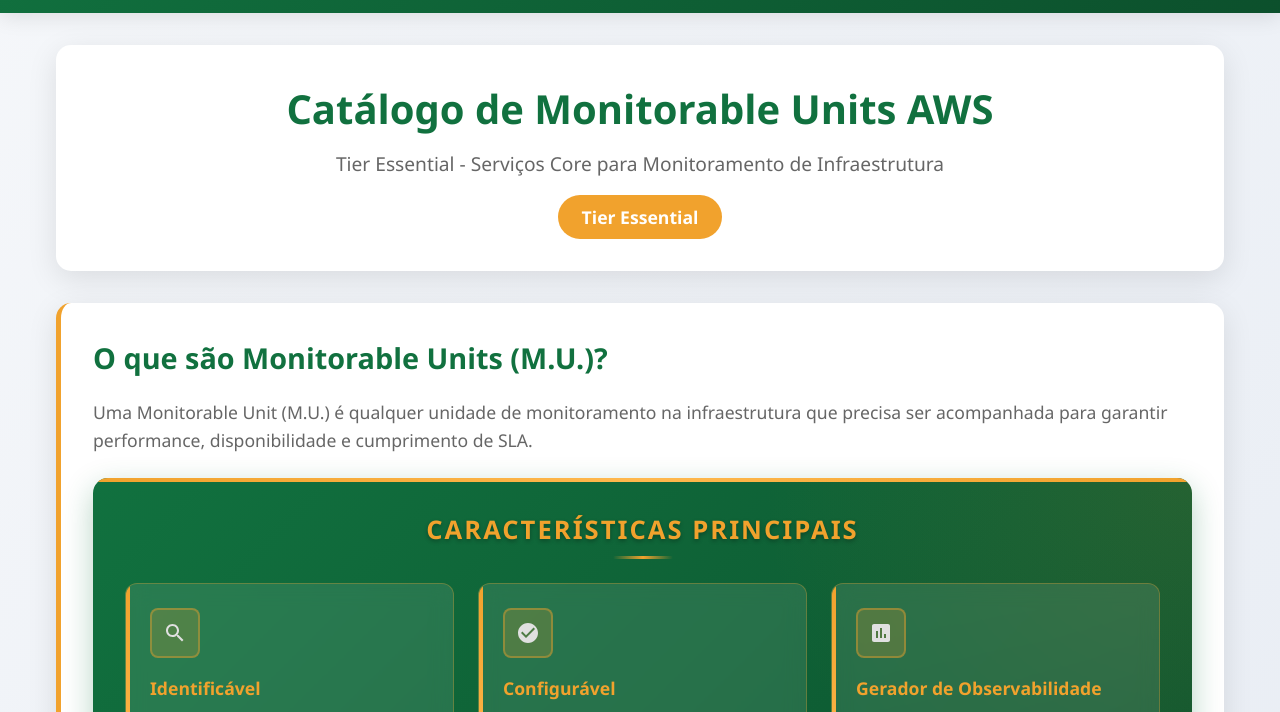
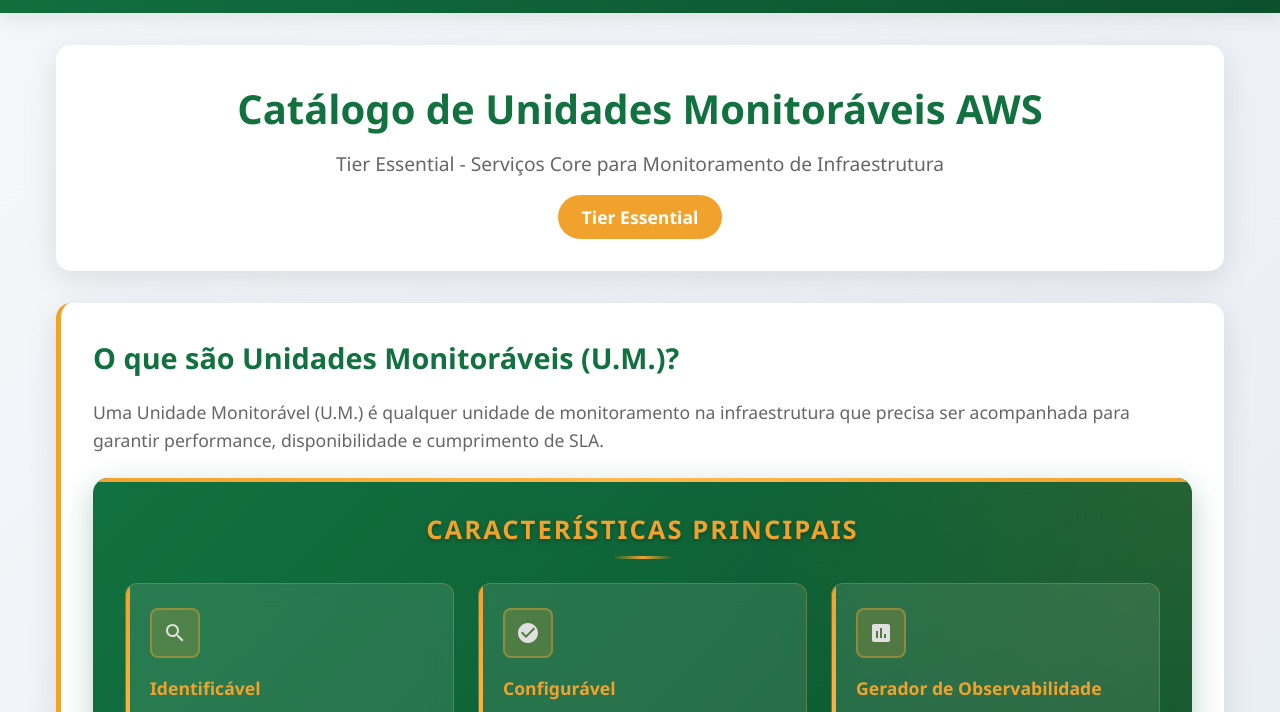
Before and after one commit to brunoprodutos/catalogo-monitoracao, a website: page index.html in a window 1280 px wide. Shown: the part 87-799 px from the top of the page. Drawn offline with Linux system fonts and the light colour scheme.

Commit message:
mudado para UM

```diff
--- a/index.html
+++ b/index.html
@@ -3,7 +3,7 @@
 <head>
     <meta charset="UTF-8">
     <meta name="viewport" content="width=device-width, initial-scale=1.0">
-    <title>Catálogo de Monitorable Units AWS</title>
+    <title>Catálogo de Unidades Monitoráveis AWS</title>
     <style>
         * {
             margin: 0;
@@ -609,14 +609,14 @@
 
     <div class="container">
         <section class="main-title-section">
-            <h1>Catálogo de Monitorable Units AWS</h1>
+            <h1>Catálogo de Unidades Monitoráveis AWS</h1>
             <p>Tier Essential - Serviços Core para Monitoramento de Infraestrutura</p>
             <span class="tier-essential-badge">Tier Essential</span>
         </section>
 
         <section class="intro-section">
-            <h2>O que são Monitorable Units (M.U.)?</h2>
-            <p>Uma <span class="highlight">Monitorable Unit (M.U.)</span> é qualquer unidade de monitoramento na infraestrutura que precisa ser acompanhada para garantir performance, disponibilidade e cumprimento de SLA.</p>
+            <h2>O que são Unidades Monitoráveis (U.M.)?</h2>
+            <p>Uma <span class="highlight">Unidade Monitorável (U.M.)</span> é qualquer unidade de monitoramento na infraestrutura que precisa ser acompanhada para garantir performance, disponibilidade e cumprimento de SLA.</p>
 
             <div class="definition-box">
                 <h3>Características Principais</h3>
@@ -937,7 +937,7 @@
                         <h3 class="service-title">${serviceName}</h3>
                     </div>
                     <div class="service-description">${serviceData.description}</div>
-                    <h4 class="mus-title">Monitorable Units (M.U.) aplicáveis</h4>
+                    <h4 class="mus-title">Unidades Monitoráveis (U.M.) aplicáveis</h4>
                     <ul class="mus-list">
                         ${serviceData.mus.map(mu => `
                             <li>
```
